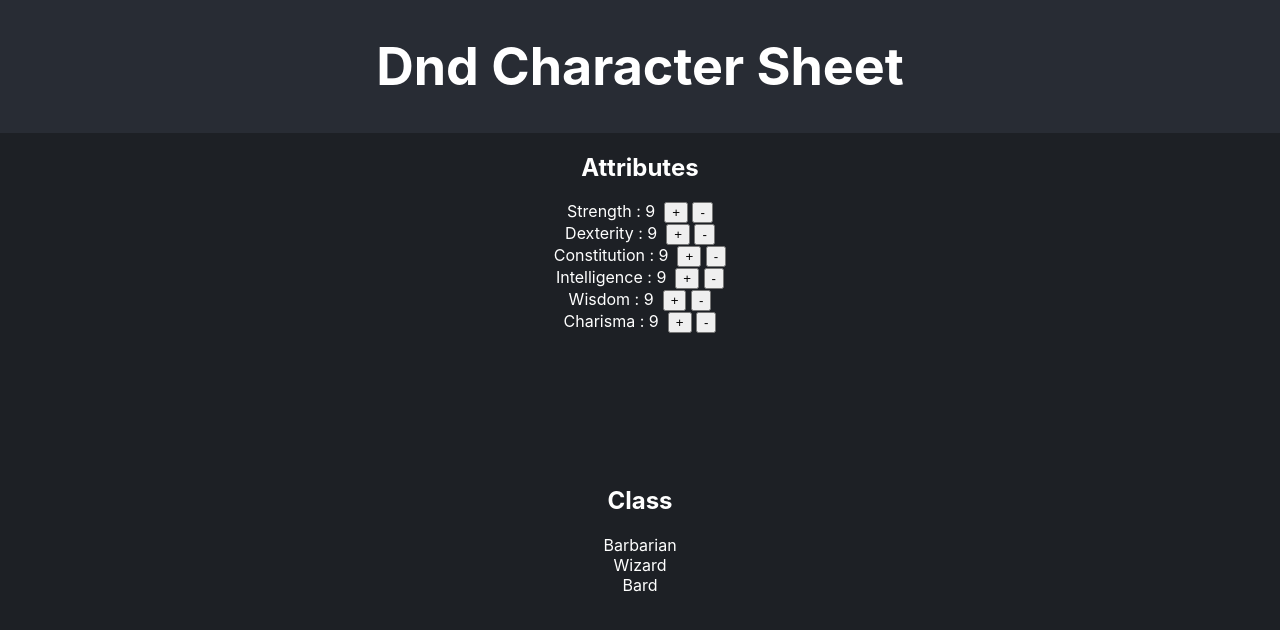
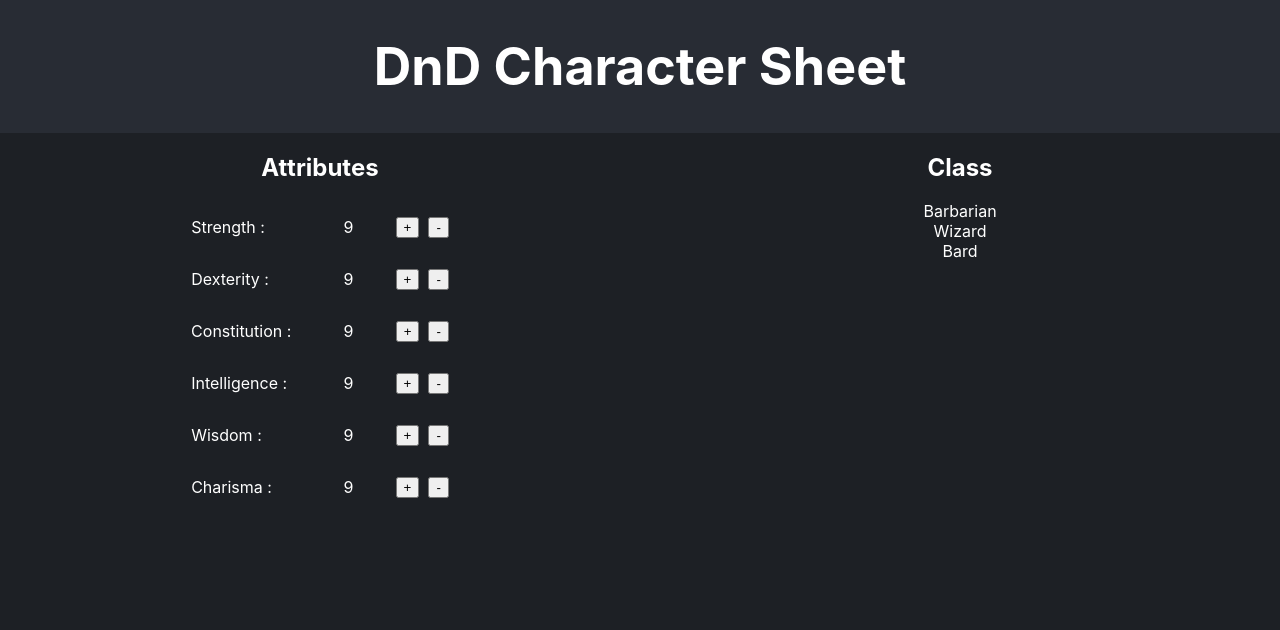
Before and after one commit to mayank-suman/recruiting-webapp-character, a React (Create React App) app: page / in a window 1280 px wide. Shown: the top 630 px of the page. Built offline with nearby package versions, Linux system fonts and the light colour scheme.

Commit message:
refactor layout and styling for attributes section; enhance item display

```diff
--- a/src/App.css
+++ b/src/App.css
@@ -26,6 +26,12 @@
   color: white;
 }
 
+.App-section-container {
+  display: flex;
+  flex-direction: row;
+  flex: 1 1 0;
+}
+
 .App-section {
   flex: 1 1 0;
   background-color: hsl(220deg 13% 13%);
@@ -49,3 +55,26 @@
   color: red;
   font-weight: bold;
 }
+
+.attributes-list {
+  display: grid;
+  grid-template-columns: repeat(1, 1fr);
+  max-width: 300px;
+  margin: 0 auto;
+}
+
+.attribute-item {
+  display: flex;
+  align-items: center;
+  justify-content: space-around;
+}
+
+.attribute-item p {
+  display: inline-block;
+  text-align: left;
+}
+
+.attribute-item p:first-child {
+  min-width: 100px;
+  margin-right: 10px;
+}
--- a/src/App.tsx
+++ b/src/App.tsx
@@ -8,10 +8,12 @@ function App() {
     <AttributesProvider>
       <div className="App">
         <header className="App-header">
-          <h1>Dnd Character Sheet</h1>
+          <h1>DnD Character Sheet</h1>
         </header>
-        <Attributes />
-        <Class />
+        <div className="App-section-container">
+          <Attributes />
+          <Class />
+        </div>
       </div>
     </AttributesProvider>
   );
--- a/src/components/attributes/item.tsx
+++ b/src/components/attributes/item.tsx
@@ -5,8 +5,10 @@ function Item({ attribute }: { attribute: DerivedAttributes }) {
   const { increment, decrement } = useAttributes();
 
   return (
+    <div className="attribute-item">
+      <p>{attribute.label} :</p>
+      <p>{attribute.value}</p>
       <div>
-      {attribute.label} : {attribute.value} &nbsp;
         <button
           onClick={() => {
             increment(attribute.id);
@@ -14,7 +16,7 @@ function Item({ attribute }: { attribute: DerivedAttributes }) {
         >
           +
         </button>
-      &nbsp;
+        &nbsp;&nbsp;
         <button
           onClick={() => {
             decrement(attribute.id);
@@ -23,6 +25,7 @@ function Item({ attribute }: { attribute: DerivedAttributes }) {
           -
         </button>
       </div>
+    </div>
   );
 }
 
--- a/src/components/attributes/list.tsx
+++ b/src/components/attributes/list.tsx
@@ -4,11 +4,13 @@ import Item from "./item";
 function List() {
   const { attributes } = useAttributes();
   return (
-    <section className="App-section">
+    <section className="App-section attributes">
       <h2>Attributes</h2>
-      {attributes.map((attribute) => (
-        <Item key={attribute.id} attribute={attribute} />
-      ))}
+      <div className="attributes-list">
+        {attributes.map((attribute) => (
+          <Item key={attribute.id} attribute={attribute} />
+        ))}
+      </div>
     </section>
   );
 }
```
Lines whose indentation alone changed are shown as unchanged.
